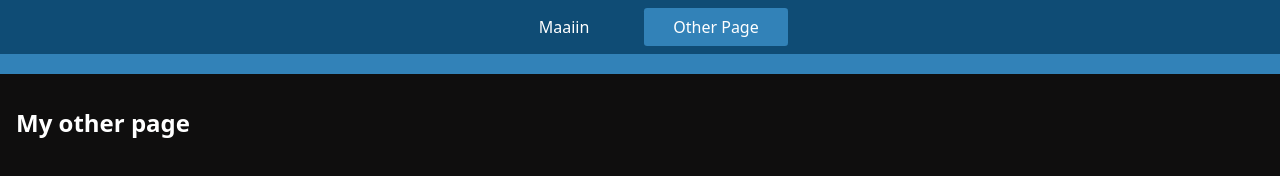
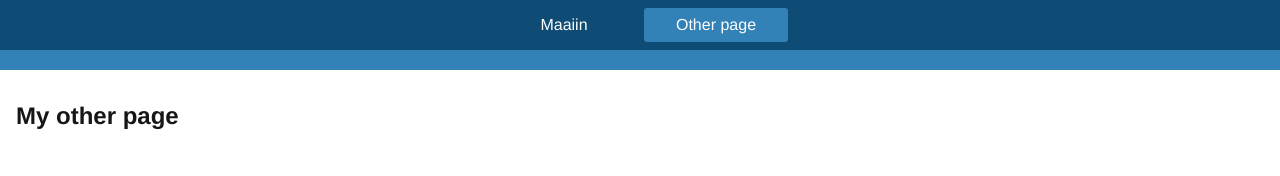
Before and after one commit to sandyd08/cps-webproj-sandy, a website: page page2.html in a window 1280 px wide. Drawn offline with Linux system fonts and the light colour scheme.

Commit message:
changed style and stuff

```diff
--- a/page2.html
+++ b/page2.html
@@ -10,7 +10,7 @@
   <body>
     <nav>
       <a href="/">Maaiin</a>
-      <a href="/page2.html" aria-current="page">Other Page</a>
+      <a href="/page2.html" aria-current="page">Other page</a>
     </nav>
     <main>
       <h1>My other page</h1>
--- a/styles.css
+++ b/styles.css
@@ -2,11 +2,17 @@
   box-sizing: border-box;
 }
 
+:root {
+--primary-color: #3282B8;
+--secondary-color: #0F4C75;
+--black-color: rgb(22, 22, 22);
+}
+
 body {
   margin: 0;
-  font-family: system-ui, sans-serif;
-  color: white;
-  background-color: #0F0E0E;
+  font-family: Helvetica;
+  color: var(--black-color);
+  background-color: rgb(255, 255, 255);
 }
 
 nav {
@@ -14,10 +20,12 @@ nav {
   flex-wrap: wrap;
   align-items: center;
   justify-content: center;
+  width: 100%;
+  height: 20%;
   padding: 0.5rem;
   gap: 0.5rem;
-  border-bottom: solid 20px #3282B8;
-  background-color: #0F4C75;
+  border-bottom: solid 20px var(--primary-color);
+  background-color: var(--secondary-color);
 }
 
 nav a {
@@ -33,7 +41,7 @@ nav a {
 
 nav a[aria-current='page'] {
   color: none;
-  background-color: #3282B8;
+  background-color: var(--primary-color);
 }
 
 main {
```
